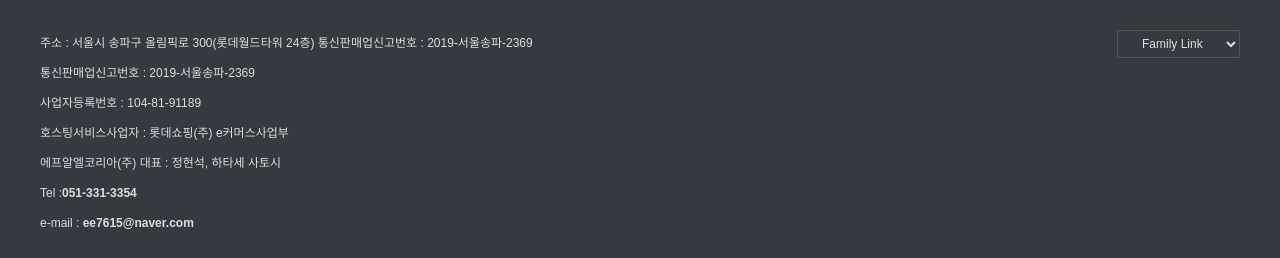
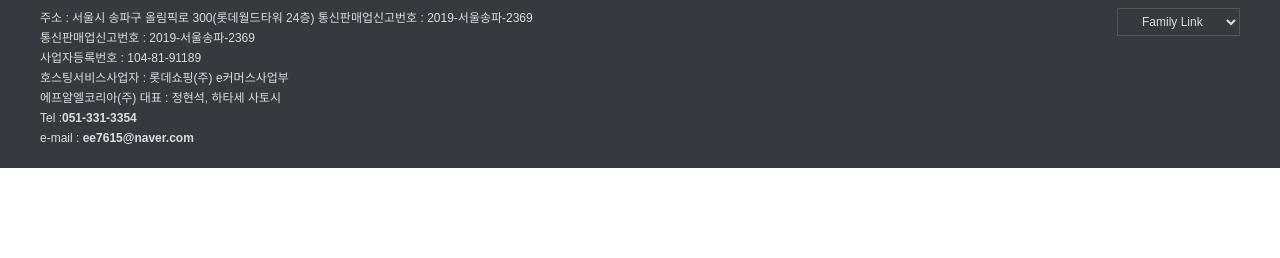
Before and after one commit to heayriwang/12week-portfolio, a plain HTML site: page index.html in a window 1280 px wide. Shown: the part 4929-5187 px from the top of the page. After the commit the page ends 5097 px from the top, so only its background shows below. Drawn offline with Linux system fonts and the light colour scheme; some icons are missing.

Commit message:
23.03.08

```diff
--- a/css/main.css
+++ b/css/main.css
@@ -324,6 +324,10 @@
     background: #ddd;
 }
 
+#mainContent .pro_slide {
+    width: 100%;
+}
+
 #mainContent h2 {
     font-size: 35px;
     font-weight: 700;
@@ -543,7 +547,7 @@
 #footer {
     background: #343a40;
     color: #ddd;
-    padding: 0 0 50px 0;
+    padding: 0 0 30px 0;
 }
 
 #footer .top {
@@ -601,8 +605,8 @@
 }
 
 #footer .bottom {
-    line-height: 30px;
-    margin: 30px 0 -30px 0;
+    line-height: 20px;
+    margin: 10px 0 -10px 0;
 }
 
 #footer .bottom .inner li a {
```
